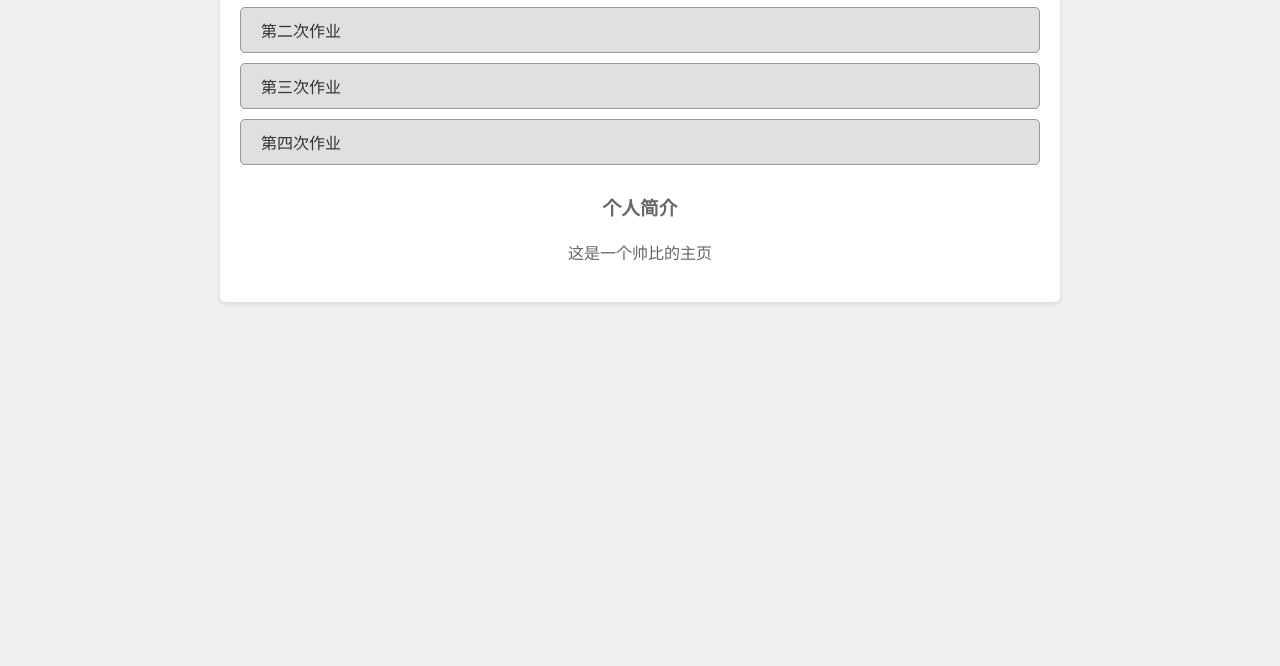
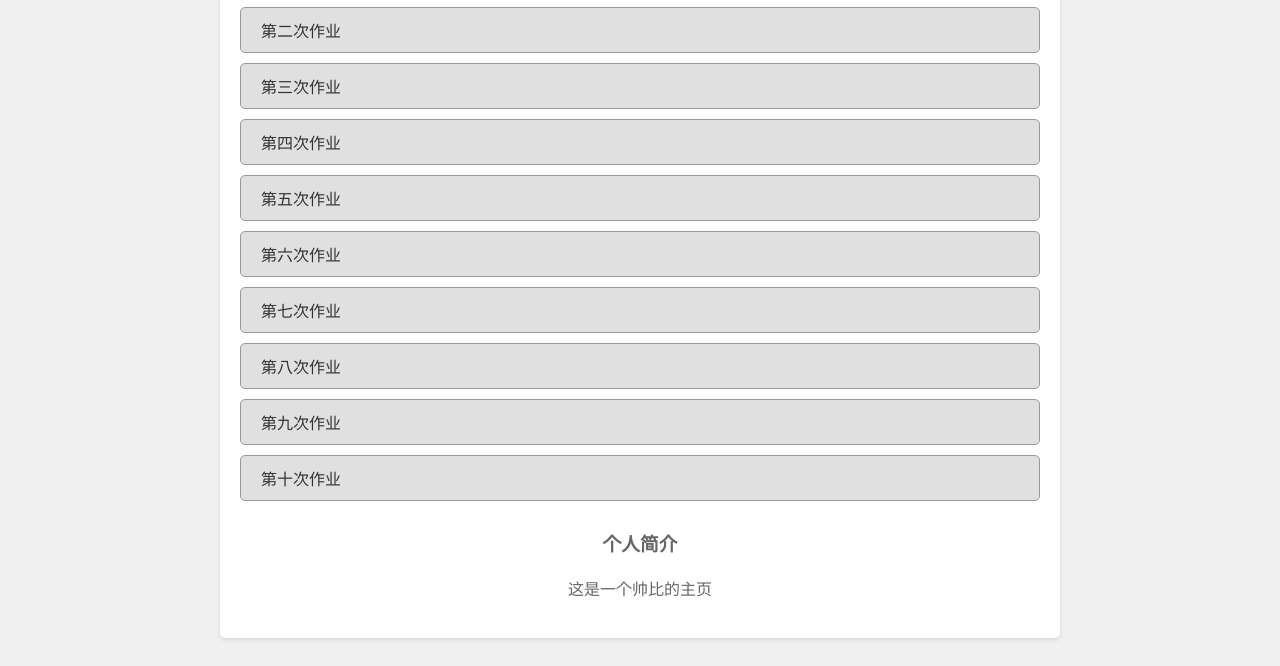
Before and after one commit to clchenlong/clchenlonggithub.io, a plain HTML site: page index.html in a window 1280 px wide. Shown: the part 202-868 px from the top of the page. Before the commit the page ends 800 px from the top, so only its background shows below. Drawn offline with Linux system fonts and the light colour scheme.

Commit message:
Update index.html

```diff
--- a/index.html
+++ b/index.html
@@ -75,6 +75,12 @@
             <li><a href="20213626-20230912.html">第二次作业</a></li>
             <li><a href="20213626-20230919.html">第三次作业</a></li>
             <li><a href="20213626-20230926.html">第四次作业</a></li>
+	    <li><a href="20213626-20231010.html">第五次作业</a></li>
+	    <li><a href="20213626-20231017.html">第六次作业</a></li>
+	    <li><a href="20213626-20231024.html">第七次作业</a></li>
+	    <li><a href="20213626-20231031.html">第八次作业</a></li>
+	    <li><a href="20213626-20231107.html">第九次作业</a></li>
+	    <li><a href="20213626-20231114.html">第十次作业</a></li>
         </ul>
 
         <!-- 新增个人简介 -->
```
